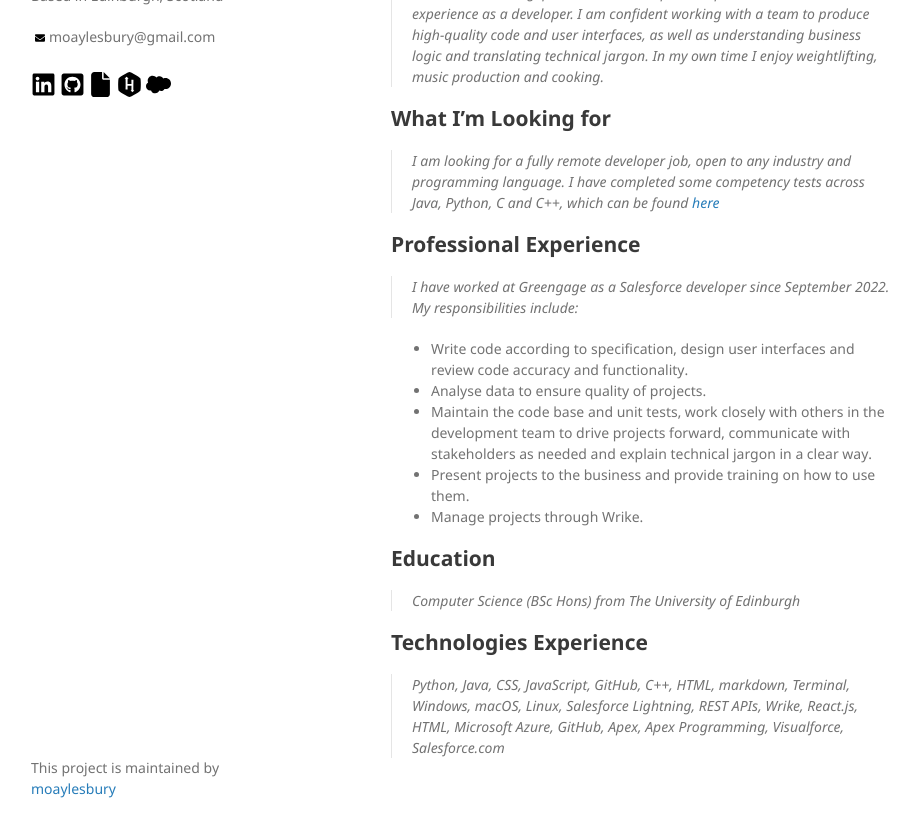
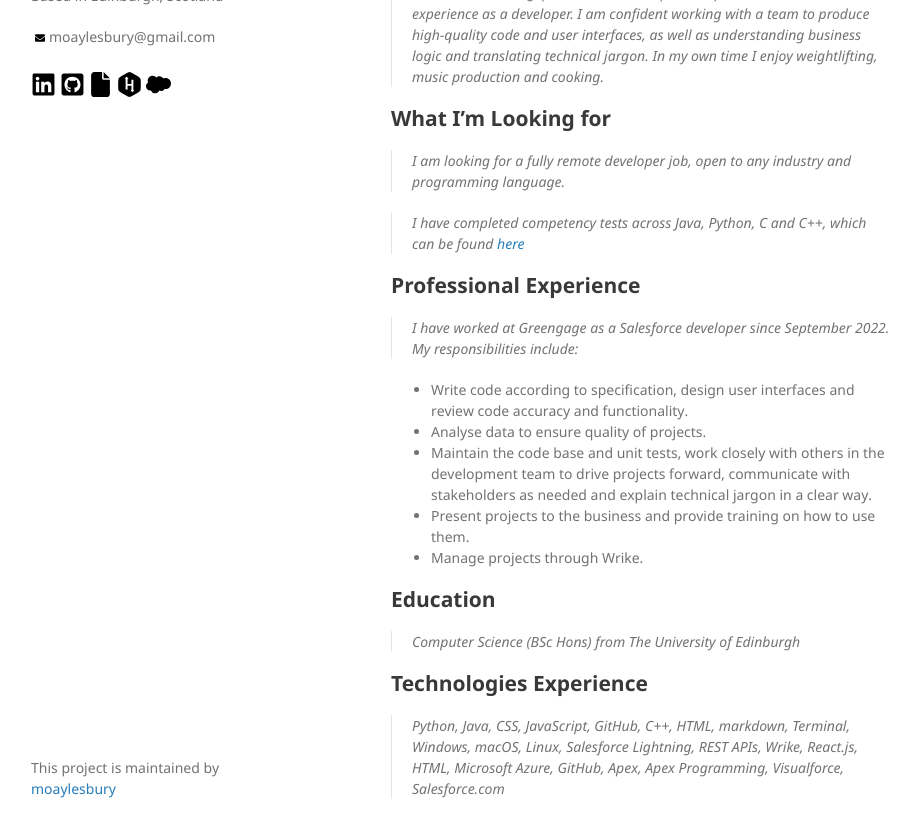
Before and after one commit to moaylesbury/michaelaylesbury.github.io, a Jekyll site: the page built from index.md, in a window 1280 px wide and 1200 px high. Shown: the part 331-1169 px from the top of the window, without its empty margins (179-1098 px from the left). Built offline with Jekyll 4.4.1, drawn with Linux system fonts in a browser that asks for light colours.

Commit message:
Reformat competency text

```diff
--- a/index.md
+++ b/index.md
@@ -21,7 +21,8 @@ layout: default
 ## What I'm Looking for
 
 > I am looking for a fully remote developer job, open to any industry and programming language.
-> I have completed some competency tests across Java, Python, C and C++, which can be found [here](https://github.com/moaylesbury/Language-Competency)
+
+> I have completed competency tests across Java, Python, C and C++, which can be found [here](https://github.com/moaylesbury/Language-Competency)
 
 ## Professional Experience
 > I have worked at Greengage as a Salesforce developer since September 2022. My responsibilities include:
```
